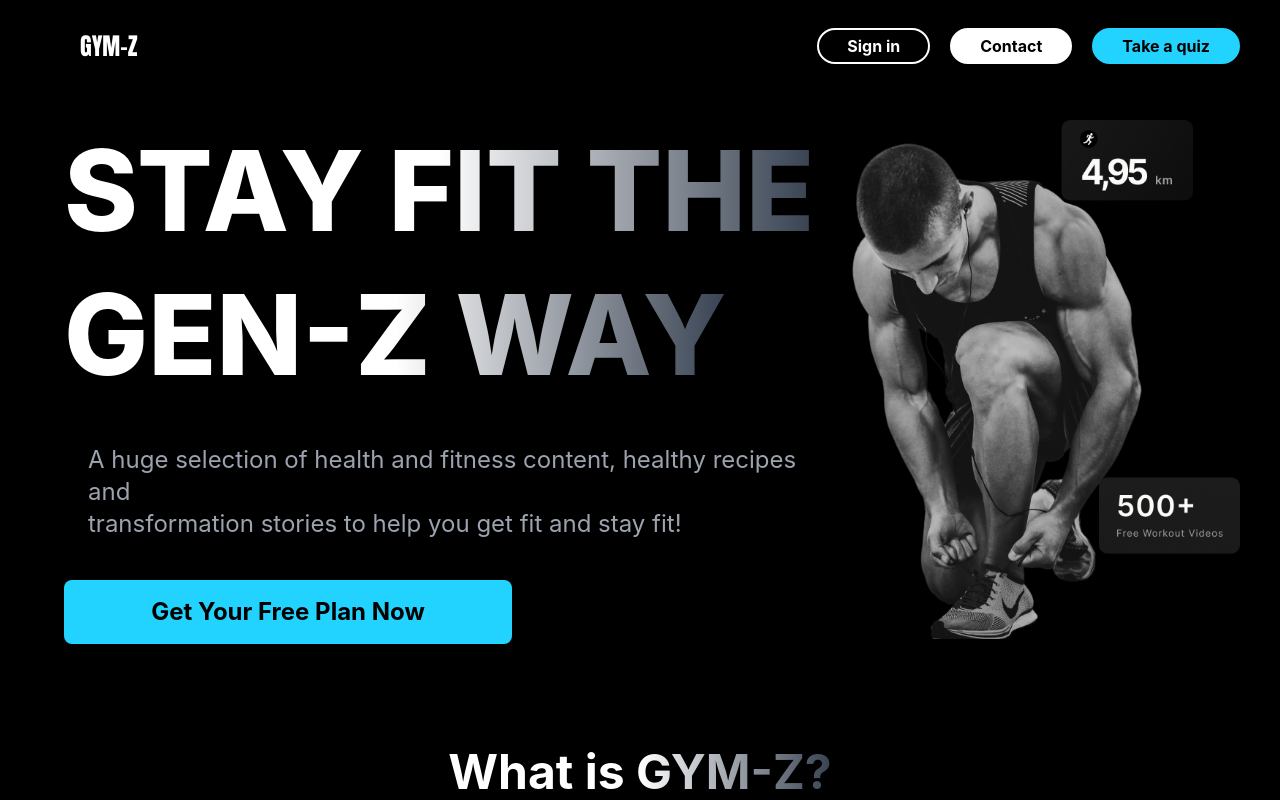
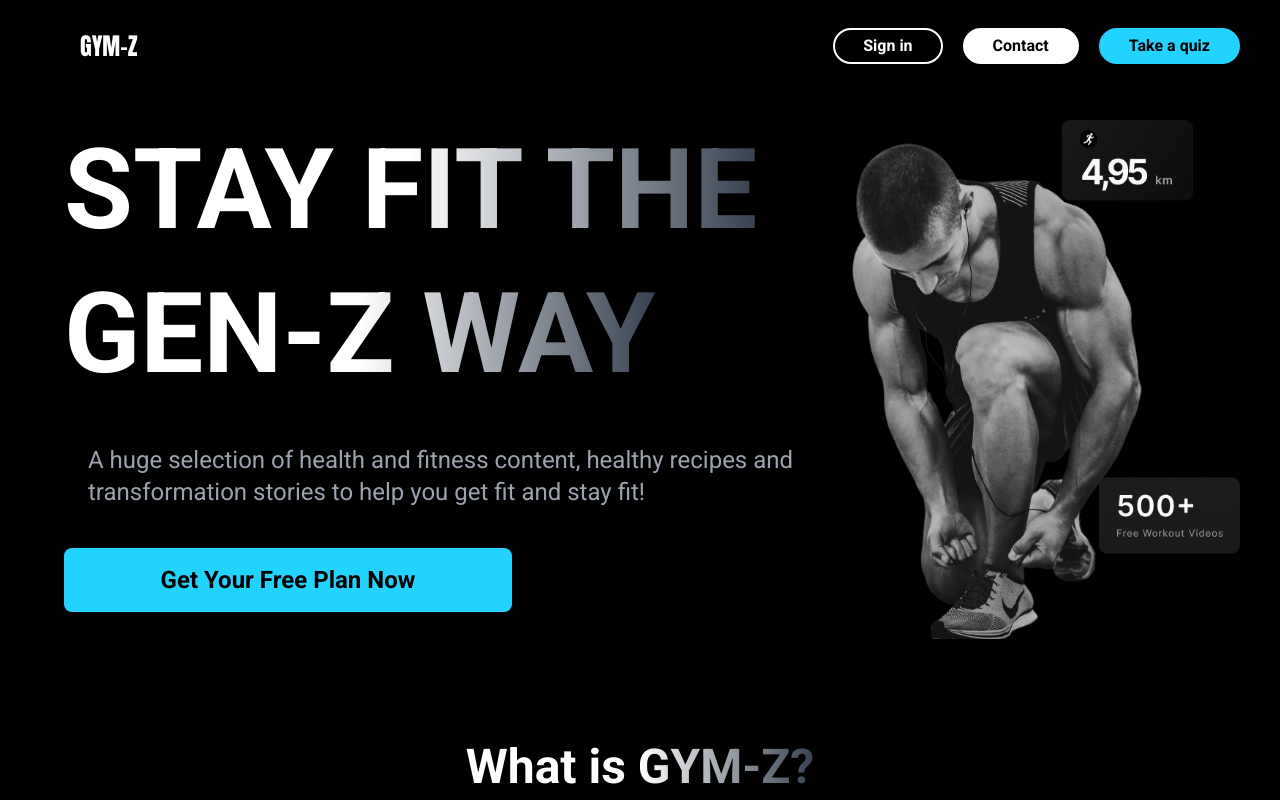
Before and after one commit to GnananSai/Gym-z, a Next.js app: page / in a window 1280 px wide. Shown: the top 800 px of the page. Built offline with nearby package versions, Linux system fonts and the light colour scheme.

Commit message:
Font change

```diff
--- a/src/app/globals.css
+++ b/src/app/globals.css
@@ -4,9 +4,9 @@
 
 @import url('https://fonts.googleapis.com/css2?family=Inter:wght@400;500;600;700&display=swap');
 @import url('https://fonts.googleapis.com/css2?family=Anton&display=swap');
+@import url('https://fonts.googleapis.com/css2?family=Protest+Guerrilla&family=Roboto:ital,wght@0,100;0,300;0,400;0,500;0,700;0,900;1,100;1,300;1,400;1,500;1,700;1,900&display=swap');
 
 
 body {
-    @apply font-inter;
     background: #000;
   }
--- a/src/app/layout.js
+++ b/src/app/layout.js
@@ -4,8 +4,15 @@
 import Footer from '@/components/Footer';
 import AuthCard from '@/components/AuthCard';
 import './globals.css'
+import { Roboto } from 'next/font/google';
 
 import AuthProvider from '@/contexts/AuthContext';
+
+const roboto = Roboto({
+  weight: ['400', '500', '700'], // You can specify different weights you need
+  subsets: ['latin'],            // Subsets for the font
+  style: ['normal', 'italic'],   // Add styles like normal and italic if needed
+});
 
 
 export default function RootLayout({ children }) {
@@ -19,7 +26,7 @@
 
   return (
     <AuthProvider>
-      <html lang="en">
+      <html lang="en" className={roboto.className}>
       <body className={`${showAuthCard ? 'overflow-hidden' : ''}`}>
         <Navbar toggleAuthCard={toggleAuthCard} />
         {showAuthCard && (
--- a/src/components/Hero.jsx
+++ b/src/components/Hero.jsx
@@ -6,12 +6,12 @@
     <section className=" md:ml-6 flex flex-col items-start h-fit bg-cover bg-center z-0 p-4 md:p-10 ">
       <div className='flex flex-col md:flex-row'>
         <div className="flex-grow text-left">
-          <div className='bg-gradient-to-r from-white via-white to-gray-700 inline-block text-transparent bg-clip-text font-bold'>
+          <div className='bg-gradient-to-r from-white via-white to-gray-700 inline-block text-transparent bg-clip-text '>
             <h1 className="text-6xl md:text-8.5xl font-extrabold leading-tight ">
               STAY FIT THE
             </h1>
           </div>
-          <div className='bg-gradient-to-r from-white via-white to-gray-700 inline-block text-transparent bg-clip-text font-bold mt-1 md:mt-1'>
+          <div className='bg-gradient-to-r from-white via-white to-gray-700 inline-block text-transparent bg-clip-text mt-1 md:mt-1'>
             <h1 className="text-6xl md:text-8.5xl font-extrabold leading-tight">
               GEN-Z WAY
             </h1>
--- a/tailwind.config.js
+++ b/tailwind.config.js
@@ -16,6 +16,7 @@
         satoshi: ['Satoshi', 'sans-serif'],
         inter: ['Inter', 'sans-serif'],
         anton: ['Anton', 'sans-serif'],
+        roboto: ['Google Sans', 'Roboto', 'Arial', 'sans-serif'],
       },
       fontSize: {
         '8.5xl': '7rem', // Choose a size between 8xl (6rem) and 9xl (8rem)
```
